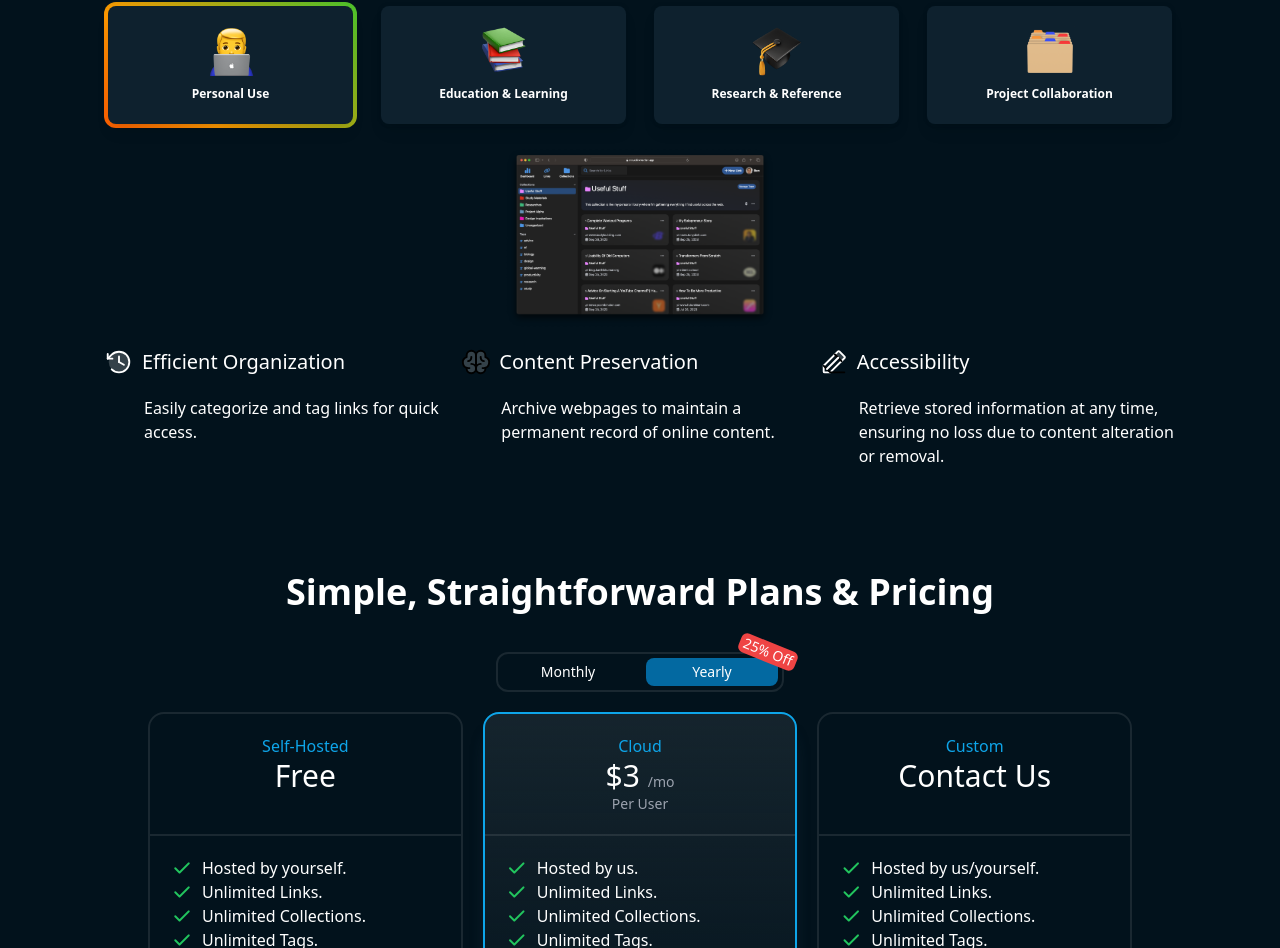
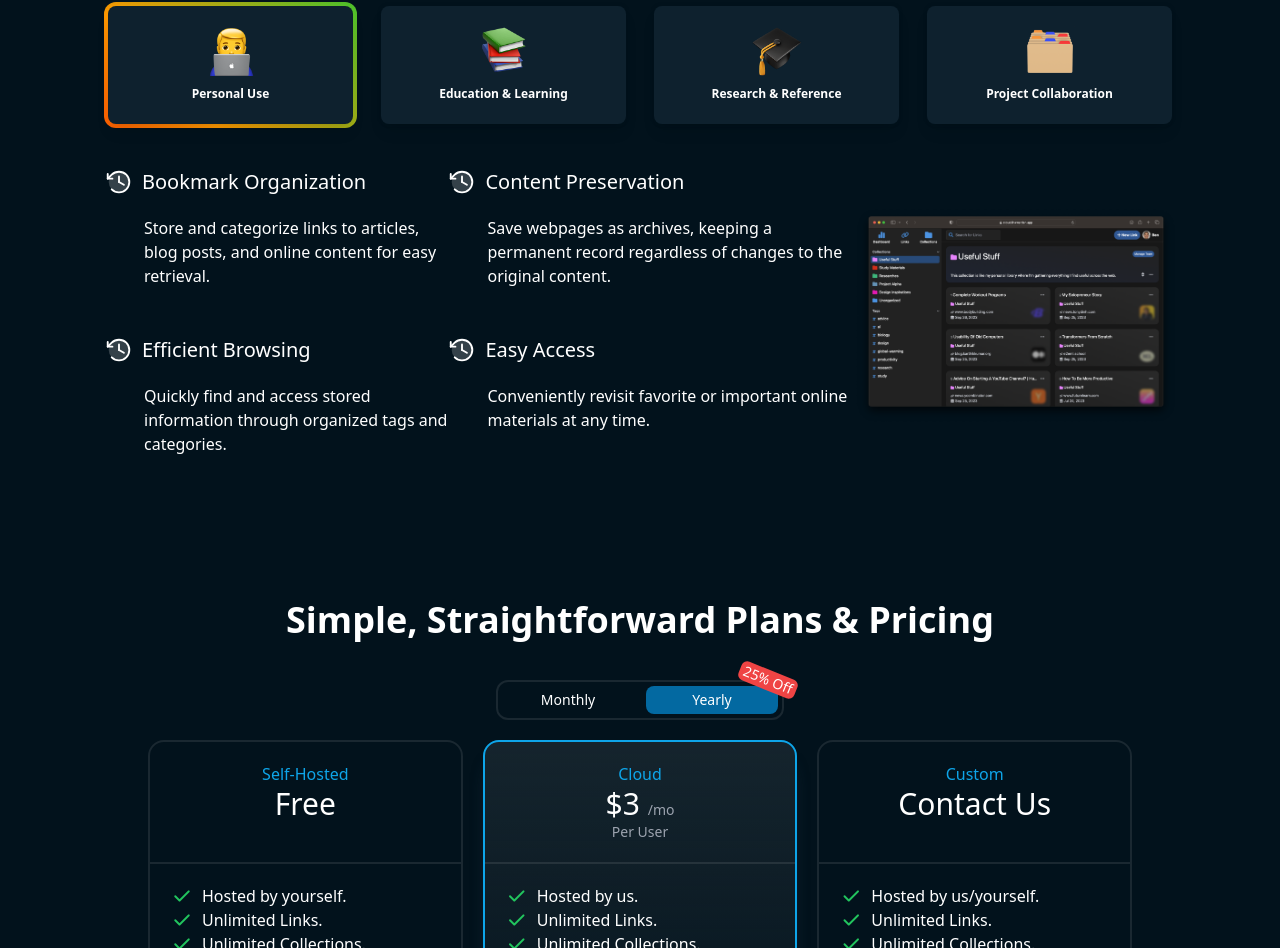
Before and after one commit to linkwarden/website, a Next.js app: page / in a window 1280 px wide. Shown: the part 3674-4622 px from the top of the page. Built offline with nearby package versions, Linux system fonts and the light colour scheme.

Commit message:
usecase texts edited

```diff
--- a/components/Homepage/useCases/UseCaseTabPanel.tsx
+++ b/components/Homepage/useCases/UseCaseTabPanel.tsx
@@ -5,180 +5,252 @@ import React from 'react'
 function UseCaseTabPanel() {
   return (
     <>
-      <Tab.Panel className="w-full">
+      <Tab.Panel className="w-full flex flex-row-reverse mb-3">
         <Image
           src="./app/personal.png"
-          width={1407}
-          height={947}
+          width={320}
+          height={270}
           alt=""
-          className="md:w-1/4 mx-auto rounded-2xl relative z-10"
+          className="rounded-2xl relative z-10 w-320 h-auto my-auto"
         />
-        <div className="flex justify-between">
-          {/* first section  */}
-          <div className="w-1/3">
-            <div className="flex align-bottom">
-              <Image src={'/time.svg'} height={30} width={30} alt="" className='text-white ' />
-              <p className="mb-5 text-xl mt-5 ml-2">Efficient Organization</p>
+
+        <div className="flex w-full">
+          <div className="top">
+            <div className="flex w-full">
+              <div className="w-full">
+                <div className="flex align-bottom">
+                  <Image src={'/time.svg'} height={30} width={30} alt="" className='text-white ' />
+                  <p className="mb-5 text-xl mt-5 ml-2">Bookmark Organization</p>
+                </div>
+                <p className="font-160 pl-10 h-[100px]">
+                  Store and categorize links to articles, blog posts, and online content for easy retrieval.
+
+                </p>
+              </div>
             </div>
-            <p className="font-160 pl-10">
-              Easily categorize and tag links for quick access.
-            </p>
+            <div className="flex full">
+              <div className="w-full">
+                <div className="flex align-bottom">
+                  <Image src={'/time.svg'} height={30} width={30} alt="" className='text-white ' />
+                  <p className="mb-5 text-xl mt-5 ml-2">Efficient Browsing</p>
+                </div>
+                <p className="font-160 pl-10 h-[100px]">
+                  Quickly find and access stored information through organized tags and categories.
+                </p>
+              </div>
+            </div>
           </div>
-          {/* second section  */}
-
-          <div className="w-1/3">
-            <div className="flex align-bottom">
-              <Image src={'/brain.svg'} height={30} width={30} alt="" className='text-white' />
-              <p className="mb-5 text-xl mt-5 ml-2">Content Preservation</p>
+          <div className="bottom">
+            <div className="flex">
+              <div className="w-full">
+                <div className="flex align-bottom">
+                  <Image src={'/time.svg'} height={30} width={30} alt="" className='text-white ' />
+                  <p className="mb-5 text-xl mt-5 ml-2">Content Preservation</p>
+                </div>
+                <p className="font-160 pl-10 h-[100px]">
+                  Save webpages as archives, keeping a permanent record regardless of changes to the original content.
+                </p>
+              </div>
             </div>
-            <p className="font-160 pl-10">
-              Archive webpages to maintain a permanent record of online content.
-            </p>
-          </div>
-          {/* third section  */}
-
-          <div className="w-1/3">
-            <div className="flex align-bottom">
-              <Image src={'/pencil.svg'} height={30} width={30} alt="" className='text-white' />
-              <p className="mb-5 text-xl mt-5 ml-2">Accessibility</p>
+            <div className="flex">
+              <div className="w-full">
+                <div className="flex align-bottom">
+                  <Image src={'/time.svg'} height={30} width={30} alt="" className='text-white ' />
+                  <p className="mb-5 text-xl mt-5 ml-2">Easy Access</p>
+                </div>
+                <p className="font-160 pl-10 h-[100px]">
+                  Conveniently revisit favorite or important online materials at any time.
+                </p>
+              </div>
             </div>
-            <p className="font-160 pl-10">
-              Retrieve stored information at any time, ensuring no loss due to content alteration or removal.
-            </p>
           </div>
         </div>
 
+
       </Tab.Panel>
-      <Tab.Panel className="w-full">
+      <Tab.Panel className="w-full flex flex-row-reverse mb-3">
         <Image
           src="./app/personal.png"
-          width={1407}
-          height={947}
+          width={320}
+          height={270}
           alt=""
-          className="md:w-1/4 mx-auto rounded-2xl relative z-10"
+          className="rounded-2xl relative z-10 w-320 h-auto my-auto"
         />
-        <div className="flex justify-between">
-          {/* first section  */}
-          <div className="w-1/3">
-            <div className="flex align-bottom">
-              <Image src={'/time.svg'} height={30} width={30} alt="" className='text-white ' />
-              <p className="mb-5 text-xl mt-5 ml-2">Resource Bookmarking</p>
+
+        <div className="flex w-full">
+          <div className="top">
+            <div className="flex w-full">
+              <div className="w-full">
+                <div className="flex align-bottom">
+                  <Image src={'/time.svg'} height={30} width={30} alt="" className='text-white ' />
+                  <p className="mb-5 text-xl mt-5 ml-2"> Academic Resource Management</p>
+                </div>
+                <p className="font-160 pl-10 h-[100px]">
+                  Bookmark and organize educational content for easy study and reference.
+                </p>
+              </div>
             </div>
-            <p className="font-160 pl-10">
-              Students and educators can save and revisit academic materials.
-            </p>
+            <div className="flex full">
+              <div className="w-full">
+                <div className="flex align-bottom">
+                  <Image src={'/time.svg'} height={30} width={30} alt="" className='text-white ' />
+                  <p className="mb-5 text-xl mt-5 ml-2">Curated Learning Materials</p>
+                </div>
+                <p className="font-160 pl-10 h-[100px]">
+                  Educators can create and share a tailored repository of learning resources.
+                </p>
+              </div>
+            </div>
           </div>
-          {/* second section  */}
-
-          <div className="w-1/3">
-            <div className="flex align-bottom">
-              <Image src={'/brain.svg'} height={30} width={30} alt="" className='text-white' />
-              <p className="mb-5 text-xl mt-5 ml-2"> Curated Learning Materials: </p>
+          <div className="bottom">
+            <div className="flex">
+              <div className="w-full">
+                <div className="flex align-bottom">
+                  <Image src={'/time.svg'} height={30} width={30} alt="" className='text-white ' />
+                  <p className="mb-5 text-xl mt-5 ml-2">Enhanced Study Experience</p>
+                </div>
+                <p className="font-160 pl-10 h-[100px]">
+                  Students can efficiently revisit bookmarked resources for coursework and assignments.
+                </p>
+              </div>
             </div>
-            <p className="font-160 pl-10">
-              Educators can compile resources tailored to course requirements.
-            </p>
-          </div>
-          {/* third section  */}
-
-          <div className="w-1/3">
-            <div className="flex align-bottom">
-              <Image src={'/pencil.svg'} height={30} width={30} alt="" className='text-white' />
-              <p className="mb-5 text-xl mt-5 ml-2">Collaborative Learning </p>
+            <div className="flex">
+              <div className="w-full">
+                <div className="flex align-bottom">
+                  <Image src={'/time.svg'} height={30} width={30} alt="" className='text-white ' />
+                  <p className="mb-5 text-xl mt-5 ml-2">Collaborative Learning</p>
+                </div>
+                <p className="font-160 pl-10 h-[100px]">
+                  Share and collaborate on educational resources between educators and students.
+                </p>
+              </div>
             </div>
-            <p className="font-160 pl-10">
-              Share and collaborate on educational resources with peers.
-            </p>
           </div>
         </div>
 
+
       </Tab.Panel>
-      <Tab.Panel className="w-full">
+      <Tab.Panel className="w-full flex flex-row-reverse mb-3">
         <Image
           src="./app/personal.png"
-          width={1407}
-          height={947}
+          width={320}
+          height={270}
           alt=""
-          className="md:w-1/4 mx-auto rounded-2xl relative z-10"
+          className="rounded-2xl relative z-10 w-320 h-auto my-auto"
         />
-        <div className="flex justify-between">
-          {/* first section  */}
-          <div className="w-1/3">
-            <div className="flex align-bottom">
-              <Image src={'/time.svg'} height={30} width={30} alt="" className='text-white ' />
-              <p className="mb-5 text-xl mt-5 ml-2">Reference Management</p>
+
+        <div className="flex w-full">
+          <div className="top">
+            <div className="flex w-full">
+              <div className="w-full">
+                <div className="flex align-bottom">
+                  <Image src={'/time.svg'} height={30} width={30} alt="" className='text-white ' />
+                  <p className="mb-5 text-xl mt-5 ml-2">Resource Gathering</p>
+                </div>
+                <p className="font-160 pl-10 h-[100px]">
+                  Gather and organize academic references and project materials.
+                </p>
+              </div>
             </div>
-            <p className="font-160 pl-10">
-              Collect and organize references for academic or project-based research.
-            </p>
+            <div className="flex full">
+              <div className="w-full">
+                <div className="flex align-bottom">
+                  <Image src={'/time.svg'} height={30} width={30} alt="" className='text-white ' />
+                  <p className="mb-5 text-xl mt-5 ml-2">Permanent Access</p>
+                </div>
+                <p className="font-160 pl-10 h-[100px]">
+                  Archive webpages to ensure continuous access despite changes or removal of online sources.
+                </p>
+              </div>
+            </div>
           </div>
-          {/* second section  */}
-
-          <div className="w-1/3">
-            <div className="flex align-bottom">
-              <Image src={'/brain.svg'} height={30} width={30} alt="" className='text-white' />
-              <p className="mb-5 text-xl mt-5 ml-2">Permanent Archives</p>
+          <div className="bottom">
+            <div className="flex">
+              <div className="w-full">
+                <div className="flex align-bottom">
+                  <Image src={'/time.svg'} height={30} width={30} alt="" className='text-white ' />
+                  <p className="mb-5 text-xl mt-5 ml-2">Collaborative Research</p>
+                </div>
+                <p className="font-160 pl-10 h-[100px]">
+                  Pool resources and references through shared collaboration features.
+                </p>
+              </div>
             </div>
-            <p className="font-160 pl-10">
-              Ensure permanent access to web content with webpage archiving.
-            </p>
-          </div>
-          {/* third section  */}
-
-          <div className="w-1/3">
-            <div className="flex align-bottom">
-              <Image src={'/pencil.svg'} height={30} width={30} alt="" className='text-white' />
-              <p className="mb-5 text-xl mt-5 ml-2">Collaborative Research</p>
+            <div className="flex">
+              <div className="w-full">
+                <div className="flex align-bottom">
+                  <Image src={'/time.svg'} height={30} width={30} alt="" className='text-white ' />
+                  <p className="mb-5 text-xl mt-5 ml-2">Resource Reliability</p>
+                </div>
+                <p className="font-160 pl-10 h-[100px]">
+                  Maintain access to valuable research content with archival features.
+                </p>
+              </div>
             </div>
-            <p className="font-160 pl-10">
-              Contribute and share in a knowledge pool with your team of researchers.
-            </p>
           </div>
         </div>
 
+
       </Tab.Panel>
-      <Tab.Panel className="w-full">
+      <Tab.Panel className="w-full flex flex-row-reverse mb-3">
         <Image
           src="./app/personal.png"
-          width={1407}
-          height={947}
+          width={320}
+          height={270}
           alt=""
-          className="md:w-1/4 mx-auto rounded-2xl relative z-10"
+          className="rounded-2xl relative z-10 w-320 h-auto my-auto"
         />
-        <div className="flex justify-between">
-          {/* first section  */}
-          <div className="w-1/3">
-            <div className="flex align-bottom">
-              <Image src={'/time.svg'} height={30} width={30} alt="" className='text-white ' />
-              <p className="mb-5 text-xl mt-5 ml-2">Shared Resource Pool</p>
+
+        <div className="flex w-full">
+          <div className="top">
+            <div className="flex w-full">
+              <div className="w-full">
+                <div className="flex align-bottom">
+                  <Image src={'/time.svg'} height={30} width={30} alt="" className='text-white ' />
+                  <p className="mb-5 text-xl mt-5 ml-2">Team Resource Gathering</p>
+                </div>
+                <p className="font-160 pl-10 h-[100px]">
+                  Collectively gather and organize webpages relevant to a project.
+                </p>
+              </div>
             </div>
-            <p className="font-160 pl-10">
-              Team members can contribute to a collective repository of project-related links.
-            </p>
+            <div className="flex full">
+              <div className="w-full">
+                <div className="flex align-bottom">
+                  <Image src={'/time.svg'} height={30} width={30} alt="" className='text-white ' />
+                  <p className="mb-5 text-xl mt-5 ml-2">Seamless Collaboration</p>
+                </div>
+                <p className="font-160 pl-10 h-[100px]">
+                  Share essential resources and references among team members.
+                </p>
+              </div>
+            </div>
           </div>
-          {/* second section  */}
-
-          <div className="w-1/3">
-            <div className="flex align-bottom">
-              <Image src={'/brain.svg'} height={30} width={30} alt="" className='text-white' />
-              <p className="mb-5 text-xl mt-5 ml-2">Centralized Access</p>
+          <div className="bottom">
+            <div className="flex">
+              <div className="w-full">
+                <div className="flex align-bottom">
+                  <Image src={'/time.svg'} height={30} width={30} alt="" className='text-white ' />
+                  <p className="mb-5 text-xl mt-5 ml-2">Project Efficiency</p>
+                </div>
+                <p className="font-160 pl-10 h-[100px]">
+                  Access a centralized resource hub for all project-related information.
+                </p>
+              </div>
             </div>
-            <p className="font-160 pl-10">
-              All team members can access essential project resources and references.
-            </p>
-          </div>
-          {/* third section  */}
-
-          <div className="w-1/3">
-            <div className="flex align-bottom">
-              <Image src={'/pencil.svg'} height={30} width={30} alt="" className='text-white' />
-              <p className="mb-5 text-xl mt-5 ml-2">Streamlined Collaboration</p>
+            <div className="flex">
+              <div className="w-full">
+                <div className="flex align-bottom">
+                  <Image src={'/time.svg'} height={30} width={30} alt="" className='text-white ' />
+                  <p className="mb-5 text-xl mt-5 ml-2"> Information Sharing</p>
+                </div>
+                <p className="font-160 pl-10 h-[100px]">
+                  Ensure all team members have access to the same materials for aligned efforts.                </p>
+              </div>
             </div>
-            <p className="font-160 pl-10">
-              Facilitate information sharing and teamwork on projects.
-            </p>
           </div>
         </div>
+
 
       </Tab.Panel>
 
--- a/components/Homepage/useCases/mobile/UseCaseListBoxMobile.tsx
+++ b/components/Homepage/useCases/mobile/UseCaseListBoxMobile.tsx
@@ -22,30 +22,37 @@ function UseCaseListBoxMobile() {
       case 'Personal Use':
         return (
           <SelectedData src={'/app/personal.png'}
-            textOne={`  Efficient Organization`}
-            textTwo={'  Content Preservation'}
-            textThree={'  Accessibility'} />
+            textOne={`  Bookmark Organization`}
+            textTwo={'  Efficient Browsing'}
+            textThree={'  Content Preservation'}
+            textFour={'  Easy Access'} />
         )
       case 'Education & Learning':
         return (
           <SelectedData src={'/app/personal.png'}
-            textOne={' Resource Bookmarking'}
-            textTwo={' Curated Learning Materials'}
-            textThree={'  Collaborative Learning'} />
+            textOne={'Academic Resource Management'}
+            textTwo={'Curated Learning Materials'}
+            textThree={'Enhanced Study Experience'}
+            textFour={'Collaborative Learning'}
+          />
         )
       case 'Research & Reference':
         return (
           <SelectedData src={'/app/personal.png'}
-            textOne={' Reference Management'}
-            textTwo={' Permanent Archives'}
-            textThree={'  Collaborative Research'} />
+            textOne={'Resource Gathering'}
+            textTwo={' Permanent Access'}
+            textThree={'Collaborative Research'}
+            textFour={'Resource Reliability'}
+          />
         )
       case 'Project Collaboration':
         return (
           <SelectedData src={'/app/personal.png'}
-            textOne={' Shared Resource Pool'}
-            textTwo={'  Centralized Access'}
-            textThree={'  Streamlined Collaboration'} />
+            textOne={'Team Resource Gathering'}
+            textTwo={'Seamless Collaboration'}
+            textThree={'Project Efficiency'}
+            textFour={'Information Sharing'}
+          />
         )
 
     }
@@ -89,7 +96,7 @@ function UseCaseListBoxMobile() {
                             className={`align-middle flex  truncate ${selected ? 'font-medium' : 'font-normal'
                               }`}
                           >
-                            <Image src={i.img} alt='' height={25} width={25}  />
+                            <Image src={i.img} alt='' height={25} width={25} />
                             <p className='ml-5'>
                               {i.name}
 
```
Also changed, not shown: components/Homepage/useCases/UseCases.tsx (+44 -23 lines), components/Homepage/useCases/mobile/SelectedData.tsx (+7 -2 lines).
